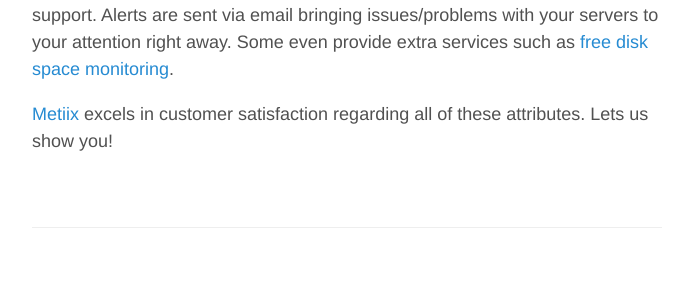
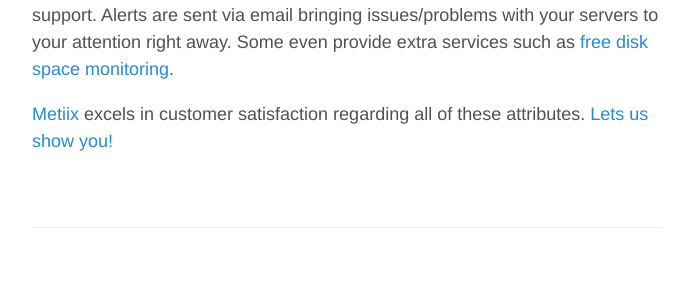
Before and after one commit to Metiix/metiix.github.io, a Jekyll site: the page built from _posts/2015-11-19-choosing-backup-service.md, in a window 1280 px wide. Shown: the part 683-968 px from the top of the page, without its empty margins (293-982 px from the left). Built offline with Jekyll 4.4.1, drawn with Linux system fonts in a browser that asks for light colours; part of the change alters nothing that is shown.

```diff
--- a/_posts/2015-11-19-choosing-backup-service.md
+++ b/_posts/2015-11-19-choosing-backup-service.md
@@ -5,6 +5,7 @@ tags:
 published: true
 title: Choosing a Backup Service
 ---
+
 
 
 
@@ -19,4 +20,4 @@ Security is another important factor when choosing a provider.  Make sure they h
 
 Customer service also plays a factor.  Many providers boast 24/7 backup support.  Alerts are sent via email bringing issues/problems with your servers to your attention right away.  Some even provide extra services such as [free disk space monitoring](http://www.metiix.com/drift "Metiix Drift - Free Disk Space Monitoring").
 
-[Metiix](http://www.metiix.com/ "Metiix Backup Service Provider") excels in customer satisfaction regarding all of these attributes.  Lets us show you!
+[Metiix](http://www.metiix.com/ "Metiix Backup Service Provider") excels in customer satisfaction regarding all of these attributes.  [Lets us show you!](http://www.metiix.com/contact-us "Contact Metiix Backup Service")
```
